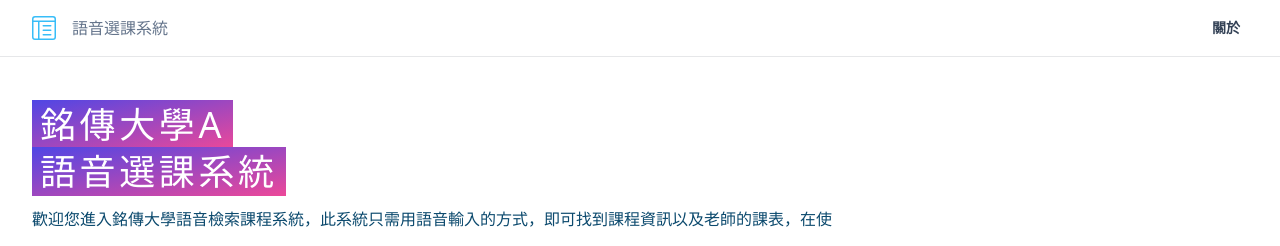
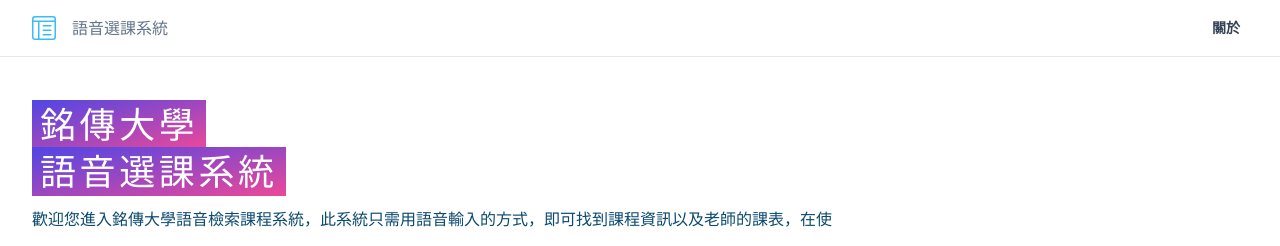
Before and after one commit to exkuretrol/course-selection-frontend, a React (Create React App) app: page / in a window 1280 px wide. Shown: the top 246 px of the page. Built offline with nearby package versions, Linux system fonts and the light colour scheme.

Commit message:
home page typo

```diff
--- a/src/routes/Home/index.tsx
+++ b/src/routes/Home/index.tsx
@@ -5,7 +5,7 @@
         <>
             <header className="py-4 sm:py-6 md:py-8 text-sky-900 leading-10">
                 <span className="text-2xl sm:text-3xl md:text-4xl box-decoration-clone bg-gradient-to-br from-indigo-600 to-pink-500 px-2 text-white tracking-widest">
-                    銘傳大學A
+                    銘傳大學
                     <br />
                     語音選課系統
                 </span>
```
